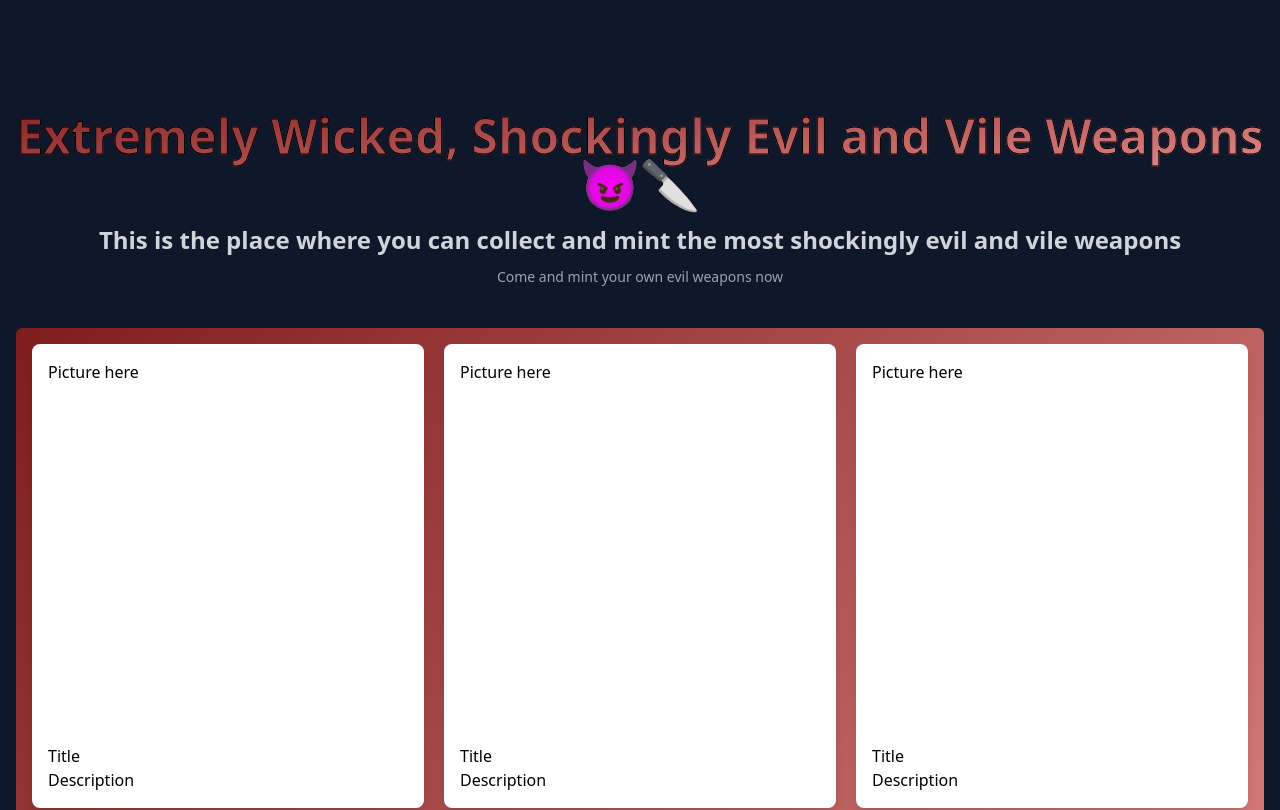
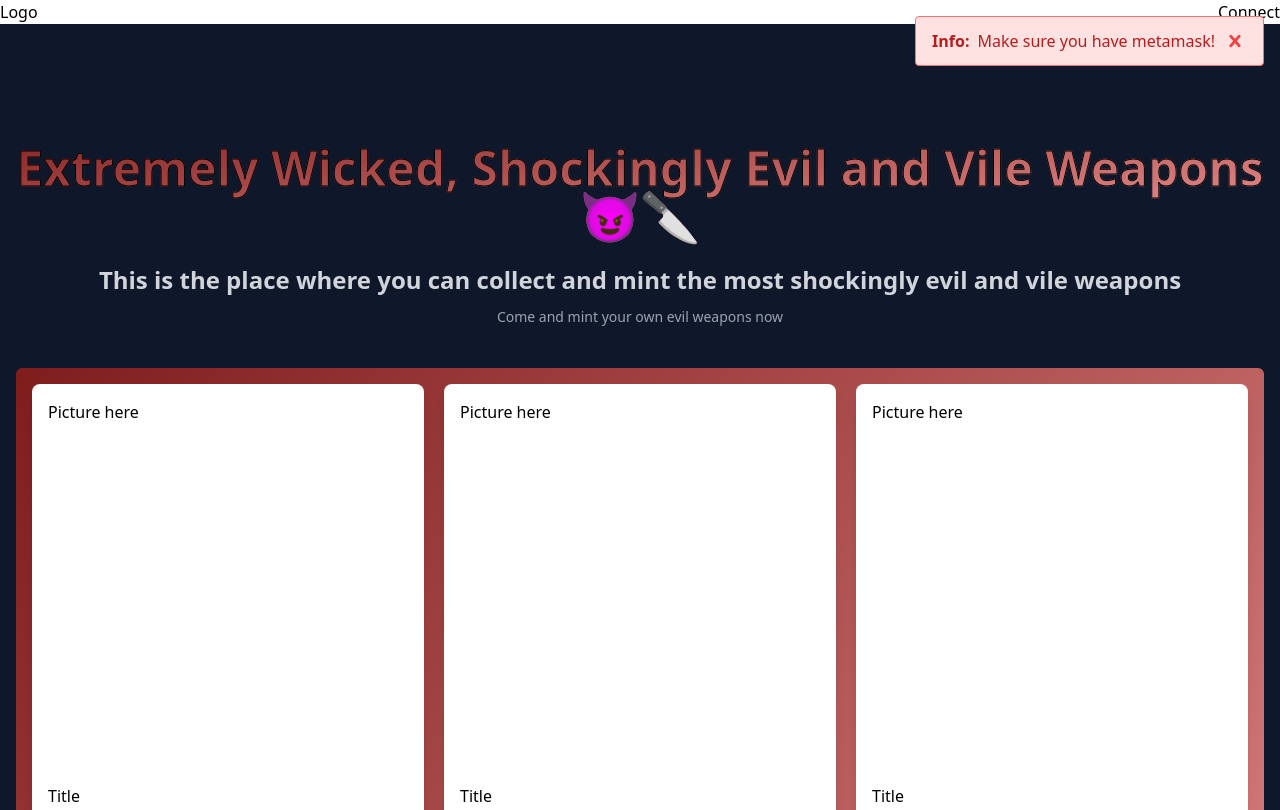
Before and after one commit to Kerubi-5/epic_nfts, a Next.js app in the folder front_end/: page / in a window 1280 px wide. Shown: the top 810 px of the page. Built offline with nearby package versions, Linux system fonts and the light colour scheme.

Commit message:
feat: adds alert and connect button

```diff
--- /dev/null
+++ b/front_end/components/Alert.js
@@ -0,0 +1,32 @@
+const Alert = ({ modal, setModal }) => {
+  const handleClick = () => {
+    setModal({ ...modal, show: false });
+  };
+
+  return (
+    <div
+      className={`bg-red-100 border border-red-400 text-red-700 px-4 py-3 rounded absolute top-4 right-4 ${
+        !modal.show && "hidden"
+      }`}
+      role="alert"
+    >
+      <div className="flex gap-2">
+        <strong className="font-bold">Info:</strong>
+        <span className="block sm:inline">{modal.message}</span>
+        <span onClick={handleClick}>
+          <svg
+            className="fill-current h-6 w-6 text-red-500"
+            role="button"
+            xmlns="http://www.w3.org/2000/svg"
+            viewBox="0 0 20 20"
+          >
+            <title>Close</title>
+            <path d="M14.348 14.849a1.2 1.2 0 0 1-1.697 0L10 11.819l-2.651 3.029a1.2 1.2 0 1 1-1.697-1.697l2.758-3.15-2.759-3.152a1.2 1.2 0 1 1 1.697-1.697L10 8.183l2.651-3.031a1.2 1.2 0 1 1 1.697 1.697l-2.758 3.152 2.758 3.15a1.2 1.2 0 0 1 0 1.698z" />
+          </svg>
+        </span>
+      </div>
+    </div>
+  );
+};
+
+export default Alert;
--- a/front_end/components/Header.js
+++ b/front_end/components/Header.js
@@ -1,8 +1,14 @@
-const Header = () => {
+const Header = ({ connect, currentAccount }) => {
   return (
-    <header className="">
+    <header className="flex justify-between">
       <div>Logo</div>
-      <div>Connect</div>
+      <div>
+        {currentAccount === "" ? (
+          <button onClick={connect}>Connect</button>
+        ) : (
+          currentAccount
+        )}
+      </div>
     </header>
   );
 };
--- a/front_end/pages/index.js
+++ b/front_end/pages/index.js
@@ -1,9 +1,55 @@
 import Head from "next/head";
 import Card from "../components/Card";
+import { useEffect, useState } from "react";
+import Alert from "./../components/Alert";
+import Header from "../components/Header";
 
 export default function Home() {
+  const [modal, setModal] = useState({
+    show: false,
+    message: "",
+  });
+  const [currentAccount, setCurrentAccount] = useState("");
+
+  const checkIfWalletIsConnected = () => {
+    /*
+     * First make sure we have access to window.ethereum
+     */
+    const { ethereum } = window;
+
+    if (!ethereum) {
+      setModal({ show: true, message: "Make sure you have metamask!" });
+      return;
+    }
+
+    return ethereum;
+  };
+
+  const connectWallet = async () => {
+    try {
+      const ethereum = checkIfWalletIsConnected();
+
+      /*
+       * Fancy method to request access to account.
+       */
+      const accounts = await ethereum.request({
+        method: "eth_requestAccounts",
+      });
+
+      // * sets the current account
+      setCurrentAccount(accounts[0]);
+    } catch (error) {
+      setModal({ show: true, message: error.message });
+    }
+  };
+
+  useEffect(() => {
+    checkIfWalletIsConnected();
+  }, []);
+
   return (
     <>
+      <Alert modal={modal} setModal={setModal} />
       <Head>
         <title>Extremely Wicked, Shockingly Evil and Vile Weapons</title>
         <meta
@@ -11,11 +57,11 @@ export default function Home() {
           content="This is the place where you can collect and mint the most shockingly wicked, evil and vile weapons in the known universe"
         />
       </Head>
-
+      <Header connect={connectWallet} currentAccount={currentAccount} />
       <div className=" bg-slate-900">
         <div className="container mx-auto px-4">
           <div className="text-center pt-24 pb-10">
-            <h1 className="text-5xl stroke-1px text-transparent bg-clip-text gradient font-bold py-4">
+            <h1 className="text-5xl stroke-1px text-transparent bg-clip-text gradient font-bold py-6">
               Extremely Wicked, Shockingly Evil and Vile Weapons
               <span className="text-neutral-50">😈🔪</span>
             </h1>
```
Also changed, not shown: front_end/.eslintrc.json.
